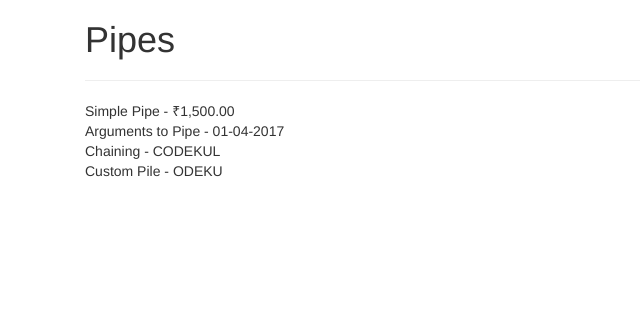
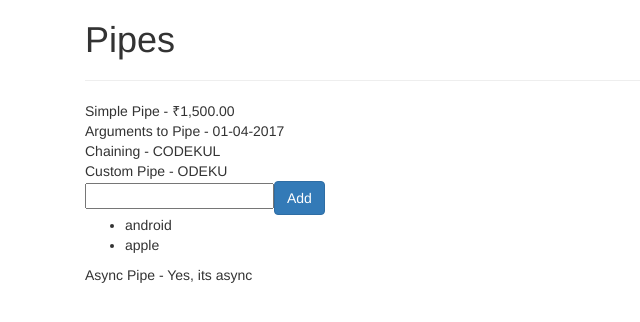
Before and after one commit to CodeKul/17124APRANGWEEKEND, an Angular app: page / in a window 1280 px wide. Shown: the top 322 px of the page, without its empty margins (0-640 px from the left). Built offline with nearby package versions, Linux system fonts and the light colour scheme.

Commit message:
pipes: purity of pipes and async pipes

```diff
--- a/src/app/app.module.ts
+++ b/src/app/app.module.ts
@@ -41,6 +41,7 @@ import { DataDrivenComponent } from './forms/data-driven.component';
 import {ReactiveFormsModule} from '@angular/forms';
 import { PipesComponent } from './pipes/pipes.component';
 import { CustomPipe } from './pipes/custom.pipe';
+import { FilterPipe } from './pipes/filter.pipe';
 
 @NgModule({
   declarations: [
@@ -77,7 +78,8 @@ import { CustomPipe } from './pipes/custom.pipe';
     TemplateDrivenComponent,
     DataDrivenComponent,
     PipesComponent,
-    CustomPipe
+    CustomPipe,
+    FilterPipe
   ],
   imports: [
     BrowserModule,
--- /dev/null
+++ b/src/app/pipes/filter.pipe.ts
@@ -0,0 +1,17 @@
+import { Pipe, PipeTransform } from '@angular/core';
+
+@Pipe({
+  name: 'filter'
+})
+export class FilterPipe implements PipeTransform {
+
+  transform(value: string[], filterChar: string): any {
+    let filtered = [];
+
+    for(let i = 0; i < value.length ;i++){
+      if(value[i].charAt(0) === filterChar)
+        filtered.push(value[i]);
+    }
+    return filtered;
+  }
+}
--- a/src/app/pipes/pipes.component.html
+++ b/src/app/pipes/pipes.component.html
@@ -24,7 +24,30 @@
 
   <div class="row">
     <div class="col-md-12">
-      Custom Pile - {{name | custom:"1":"6"}}
+      Custom Pipe - {{name | custom:"1":"6"}}
+    </div>
+  </div>
+  <div class="row">
+    <div class="col-md-12">
+      <!--<input type="text" [(ngModel)]="sysNm" /> {{sysNm}}-->
+
+      <input type="text" #sysNm />
+      <input type="button" value="Add" class="btn btn-primary" (click)="add(sysNm.value)"/>
+    </div>
+  </div>
+  <div class="row">
+    <div class="col-md-12">
+      <ul>
+        <!--<li *ngFor="let system of (systems | filter:sysNm)">{{system}}</li>-->
+
+        <li *ngFor="let system of systems | filter:'a'">{{system}}</li>
+      </ul>
+    </div>
+  </div>
+
+  <div class="row">
+    <div class="col-md-12">
+      Async Pipe - {{future | async}}
     </div>
   </div>
 </div>
--- a/src/app/pipes/pipes.component.ts
+++ b/src/app/pipes/pipes.component.ts
@@ -8,16 +8,37 @@ import { Component, OnInit } from '@angular/core';
 export class PipesComponent implements OnInit {
 
   cost: number;
-  dt : string;
-  name : string;
+  dt: string;
+  name: string;
+
+  systems: string[];
+
+  future: Promise<string>;
 
   constructor() {
+    this.systems = [];
+
     this.cost = 1500;
     this.dt = new Date().toISOString();
     this.name = 'codekul.com';
+
+    this.systems.push('android');
+    this.systems.push('apple');
+    this.systems.push('windows');
+    this.systems.push('rim');
+    this.systems.push('symbian');
+
+    this.future = new Promise<string>((res, rej) => {
+      setTimeout(() => {
+        res('Yes, its async');
+      }, 1500);
+    });
   }
 
   ngOnInit() {
   }
 
+  add(system: string) {
+    this.systems.push(system);
+  }
 }
```
Also changed, not shown: 1 other file (tests, documents, lock files or other folders).
